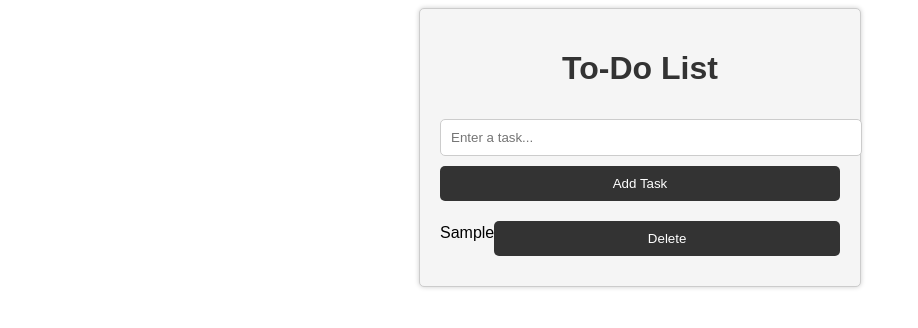
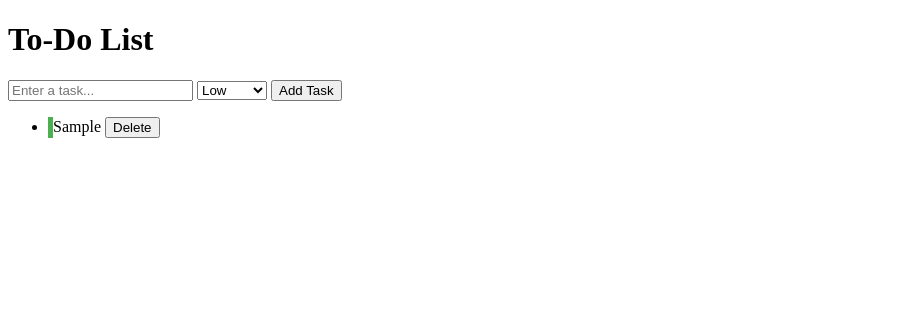
Before and after one commit to syedazhar107/To-do-app, a plain HTML site: page index.html in a window 1280 px wide. Both pictures are taken after typing "Sample" into the empty fields and a click on the button "Add Task". Shown: the whole page, without its empty margins (0-918 px from the left). Drawn offline with Linux system fonts and the light colour scheme.

Commit message:
new feature

```diff
--- a/index.html
+++ b/index.html
@@ -10,6 +10,11 @@
     <div class="container">
         <h1>To-Do List</h1>
         <input id="task" type="text" placeholder="Enter a task...">
+        <select id="priority" name="priority">
+            <option value="low">Low</option>
+            <option value="medium">Medium</option>
+            <option value="high">High</option>
+        </select>
         <button id="addTask">Add Task</button>
         <ul id="taskList">
             <!-- Tasks will be displayed here -->
--- a/script.js
+++ b/script.js
@@ -1,16 +1,21 @@
 document.addEventListener("DOMContentLoaded", function () {
     const taskInput = document.getElementById("task");
+    const prioritySelect = document.getElementById("priority");
     const addTaskButton = document.getElementById("addTask");
     const taskList = document.getElementById("taskList");
 
     addTaskButton.addEventListener("click", function () {
         const taskText = taskInput.value.trim();
+        const taskPriority = prioritySelect.value;
+
         if (taskText !== "") {
             const listItem = document.createElement("li");
+            listItem.classList.add(taskPriority); // Add priority class
             listItem.innerHTML = `
                 <span>${taskText}</span>
                 <button>Delete</button>
             `;
+
             taskList.appendChild(listItem);
             taskInput.value = "";
 
--- a/style.css
+++ b/style.css
@@ -1,56 +1,12 @@
-body {
-    font-family: Arial, sans-serif;
+/* Add this CSS to style priority-based color-coding */
+li.low {
+    border-left: 5px solid #4CAF50; /* Green for low priority */
 }
 
-.container {
-    max-width: 400px;
-    margin: 0 auto;
-    padding: 20px;
-    background-color: #f5f5f5;
-    border: 1px solid #ccc;
-    border-radius: 5px;
-    box-shadow: 0 0 5px rgba(0, 0, 0, 0.2);
+li.medium {
+    border-left: 5px solid #FFC107; /* Yellow for medium priority */
 }
 
-h1 {
-    text-align: center;
-    color: #333;
+li.high {
+    border-left: 5px solid #F44336; /* Red for high priority */
 }
-
-input[type="text"] {
-    width: 100%;
-    padding: 10px;
-    margin-top: 10px;
-    border: 1px solid #ccc;
-    border-radius: 5px;
-}
-
-button {
-    display: block;
-    width: 100%;
-    padding: 10px;
-    margin-top: 10px;
-    background-color: #333;
-    color: #fff;
-    border: none;
-    border-radius: 5px;
-    cursor: pointer;
-}
-
-ul {
-    list-style: none;
-    padding: 0;
-    margin: 0;
-}
-
-li {
-    display: flex;
-    justify-content: space-between;
-    align-items: center;
-    padding: 10px 0;
-    border-bottom: 1px solid #ccc;
-}
-
-li:last-child {
-    border-bottom: none;
-}
```
